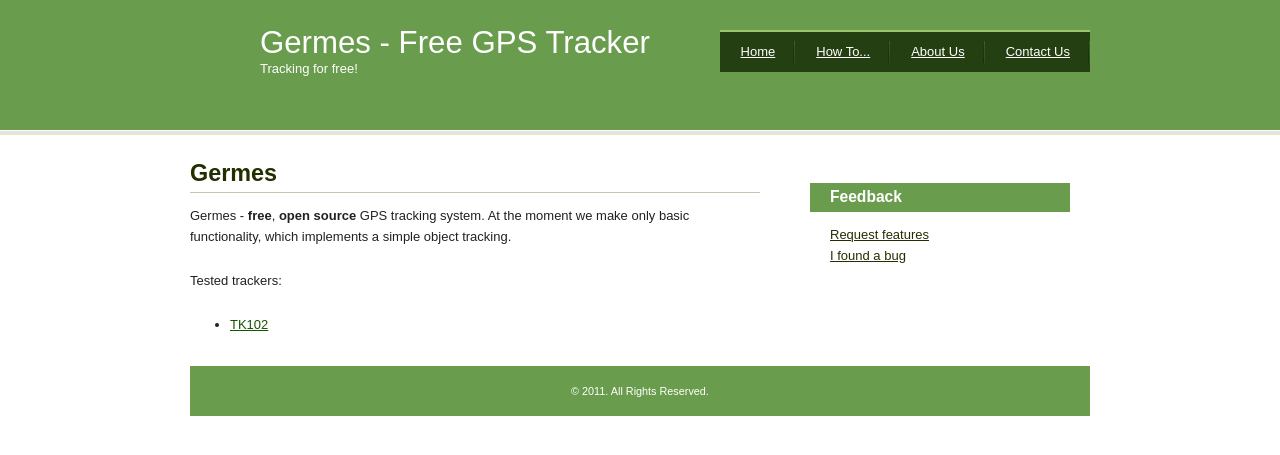
After one commit to livestalker/phermes, a Django app: template tracker/templates/index.html in a window 1280 px wide. The commit adds this page. Shown: the top 455 px of the page. Run offline with Django 3.2, Linux system fonts and the light colour scheme; the template is opened without the code that fills it, so the values that code supplies are empty.

Commit message:
new file:   tracker/media/css/style.css 	new file:   tracker/media/img/img01.jpg 	new file:   tracker/media/img/img02.jpg 	new file:   tracker/templates/ilayout.html 	new file:   tracker/templates/index.html 	modified:   tracker/templates/login.html 	renamed:    tracker/templates/login.html -> tracker/templates/login2.html 	modified:   tracker/urls.py 	modified:   tracker/views.py

```diff
--- /dev/null
+++ b/tracker/media/css/style.css
@@ -0,0 +1,269 @@
+
+body {
+	margin: 0px;
+	padding: 0px;
+	background: url(/media/img/img01.jpg) repeat-x left top;
+	font: 13px Arial, Helvetica, sans-serif;
+	color: #212121;
+}
+
+h1, h2, h3 {
+	margin-top: 0px;
+}
+
+h1 {
+	font-size: 2.4em;
+}
+
+h2 {
+	font-size: 1.8em;
+}
+
+h3 {
+	font-size: 1.4em;
+}
+
+p, ol, ul {
+	margin-bottom: 1.8em;
+	line-height: 160%;
+}
+
+a {
+	color: #175500;
+}
+
+a:hover {
+	text-decoration: none;
+	color: #FF0000;
+}
+
+a img {
+	border: none;
+}
+
+/* Header */
+
+#header {
+	width: 900px;
+	height: 130px;
+	margin: 0px auto;
+	background: #699C4D;
+}
+
+#header a {
+	text-decoration: none;
+	color: #FFFFFF;
+}
+
+/* Logo */
+
+#logo {
+	float: left;
+	/* background: url(images/img03.jpg) no-repeat left top; */
+	padding-left: 70px;
+}
+
+#logo h1, #logo p {
+	margin: 0px;
+	line-height: normal;
+	font-weight: normal;
+	color: #FFFFFF;
+}
+
+#logo h1 {
+	padding: 25px 0px 0px 0px;
+}
+
+/* Menu */
+
+#menu {
+	float: right;
+	background: #243F12;
+	border-top: 2px #9BC56F solid;
+	margin: 30px 0 0 0;
+}
+
+#menu ul {
+	margin: 0px 0 0 0;
+	padding: 0px 0px 0px 0px;
+	list-style: none;
+	line-height: normal;
+}
+
+#menu li {
+	float: left;
+	margin: 0px 0px 0px 1px;
+}
+
+#menu a {
+	display: block;
+	width: auto;
+	height: 28px;
+	padding: 12px 20px 0px 20px;
+	background: url(/media/img/img02.jpg) no-repeat right 50%;
+        text-decoration: underline;
+}
+
+#menu a:hover {
+	text-decoration: underline;
+}
+
+#menu .first {
+	background: none;
+}
+
+#menu .active a {
+}
+
+/* Page */
+
+#page {
+	width: 900px;
+	margin: 0px auto;
+	padding: 30px 0px;
+}
+
+/* Content */
+
+#content {
+	float: left;
+	width: 570px;
+}
+
+.post {
+	margin: 0px 0px 30px 0px;
+}
+
+.post .title {
+	margin: 0px;
+	padding: 0px 0px 5px 0px;
+	border-bottom: #BFC9AE solid 1px;
+	color: #232F01;
+}
+
+.post .title a {
+	color: #232F01;
+}
+
+.post .entry {
+}
+
+.post .meta {
+	font-weight: bold;
+}
+
+.post .byline {
+	margin: 0px;
+}
+
+/* Sidebar */
+
+#sidebar {
+	float: right;
+	width: 300px;
+}
+
+#sidebar-bgtop {
+	height: 3px;
+}
+
+#sidebar-bgbtm {
+	height: 3px;
+}
+
+#sidebar-content {
+	padding: 20px;
+}
+
+#sidebar ul {
+	margin: 0px;
+	padding: 0px;
+	list-style: none;
+}
+
+#sidebar li ul {
+	margin-bottom: 1.8em;
+	padding-left: 20px;
+	list-style: none;
+}
+
+#sidebar h2 {
+	padding: 4px 20px;
+	background: #699C4D;
+	font-size: 1.2em;
+	color: #FFFFFF;
+}
+
+#sidebar a {
+	text-decoration: underline;
+	color: #232F01;
+}
+
+#sidebar a:hover {
+	text-decoration: underline;
+}
+
+/* Search */
+
+#search {
+}
+
+#search form {
+	margin-bottom: 1.8em;
+	padding: 0px;
+}
+
+#search fieldset {
+	margin: 0px;
+	padding: 0px;
+	border: none;
+}
+
+#search #s {
+	width: 160px;
+}
+
+/* Footer */
+
+#footer {
+	clear: both;
+	width: 900px;
+	height: 50px;
+	margin: 0px auto 30px auto;
+	color: #FFFFFF;
+	background: #699C4D;
+}
+
+#footer p {
+	margin: 0px;
+	padding: 19px 0px 0px 0px;
+	text-align: center;
+	line-height: normal;
+	font-size: smaller;
+}
+
+#footer a {
+	color: #FFFFFF;
+}
+
+form {
+    margin: 10px 10px 100px 180px;
+    float: left;
+}
+
+fieldset {
+    border: 1px solid #699C4D;
+    padding: 10px;
+
+}
+
+label {
+    margin-right: 10px;
+    float: left;
+    text-align: right;
+    display: block;
+}
+
+.submit input{
+    float: right;
+}
--- /dev/null
+++ b/tracker/templates/ilayout.html
@@ -0,0 +1,52 @@
+<!DOCTYPE html PUBLIC "-//W3C//DTD XHTML 1.0 Transitional//EN" "http://www.w3.org/TR/xhtml1/DTD/xhtml1-transitional.dtd">
+<html xmlns="http://www.w3.org/1999/xhtml">
+<head>
+<meta http-equiv="Content-Type" content="text/html; charset=utf-8" />
+<title>{% block title %}{% endblock %}</title>
+{% block css %}{% endblock %}
+</head>
+<body>
+<div id="header">
+	<div id="logo">
+		<h1><a href="#">Germes - Free GPS Tracker</a></h1>
+		<p>Tracking for free!</p>
+	</div>
+	<!-- end #logo -->
+	<div id="menu">
+		<ul>
+			<li class="first"><a href="/">Home</a></li>
+                        <li><a href="#">How To...</a></li>
+			<li><a href="#">About Us</a></li>
+			<li><a href="#">Contact Us</a></li>
+		</ul>
+	</div>
+	<!-- end #menu -->
+</div>
+<!-- end #header -->
+<div id="page">
+        {% block content %}{% endblock %}
+	<!-- end #content -->
+	<div id="sidebar">
+		<div id="sidebar-bgtop"></div>
+		<div id="sidebar-content">
+			<ul>
+				<li>
+					<h2>Feedback</h2>
+					<ul>
+						<li><a href="#">Request features</a></li>
+						<li><a href="#">I found a bug</a></li>
+					</ul>
+				</li>
+			</ul>
+		</div>
+		<div id="sidebar-bgbtm"></div>
+	</div>
+	<!-- end #sidebar -->
+</div>
+<!-- end #page -->
+<div id="footer">
+	<p>&copy; 2011. All Rights Reserved.</p>
+</div>
+<!-- end #footer -->
+</body>
+</html>
--- /dev/null
+++ b/tracker/templates/index.html
@@ -0,0 +1,22 @@
+{% extends 'ilayout.html' %}
+
+{% block title %}Free GPS Tracker{% endblock %}
+
+{% block css %}
+<link rel="stylesheet" type="text/css" href="/media/css/style.css" media="screen" />
+{% endblock %}
+
+{% block content %}
+<div id="content">
+    <div class="post">
+        <h2 class="title">Germes</h2>
+        <div class="entry">
+            <p>Germes - <strong>free</strong>, <strong>open source</strong> GPS tracking system. At the moment we make only basic functionality, which implements a simple object tracking.</p>
+            <p>Tested trackers:</p>
+            <ul>
+                <li><a href="#">TK102</a></li>
+            </ul>
+        </div>
+    </div>
+</div>
+{% endblock %}
--- a/tracker/urls.py
+++ b/tracker/urls.py
@@ -1,5 +1,6 @@
 # django imports
 from django.conf.urls.defaults import patterns
+from pgermes.tracker.views import index
 from pgermes.tracker.views import account
 from pgermes.tracker.views import login
 from pgermes.tracker.views import logout
@@ -8,6 +9,8 @@ from pgermes.tracker.views import tracker
 from pgermes.tracker.views import list_devices
 
 urlpatterns = patterns('',
+    # index
+    (r'^$', index),
 
     # tracker accounts urls
     (r'^login/$', login),       # login in system
```
Also changed, not shown: tracker/templates/login.html (+19 -8 lines), tracker/templates/login2.html (added, +14 -0 lines), tracker/views.py (+11 -9 lines), tracker/media/img/img01.jpg (added), tracker/media/img/img02.jpg (added).
